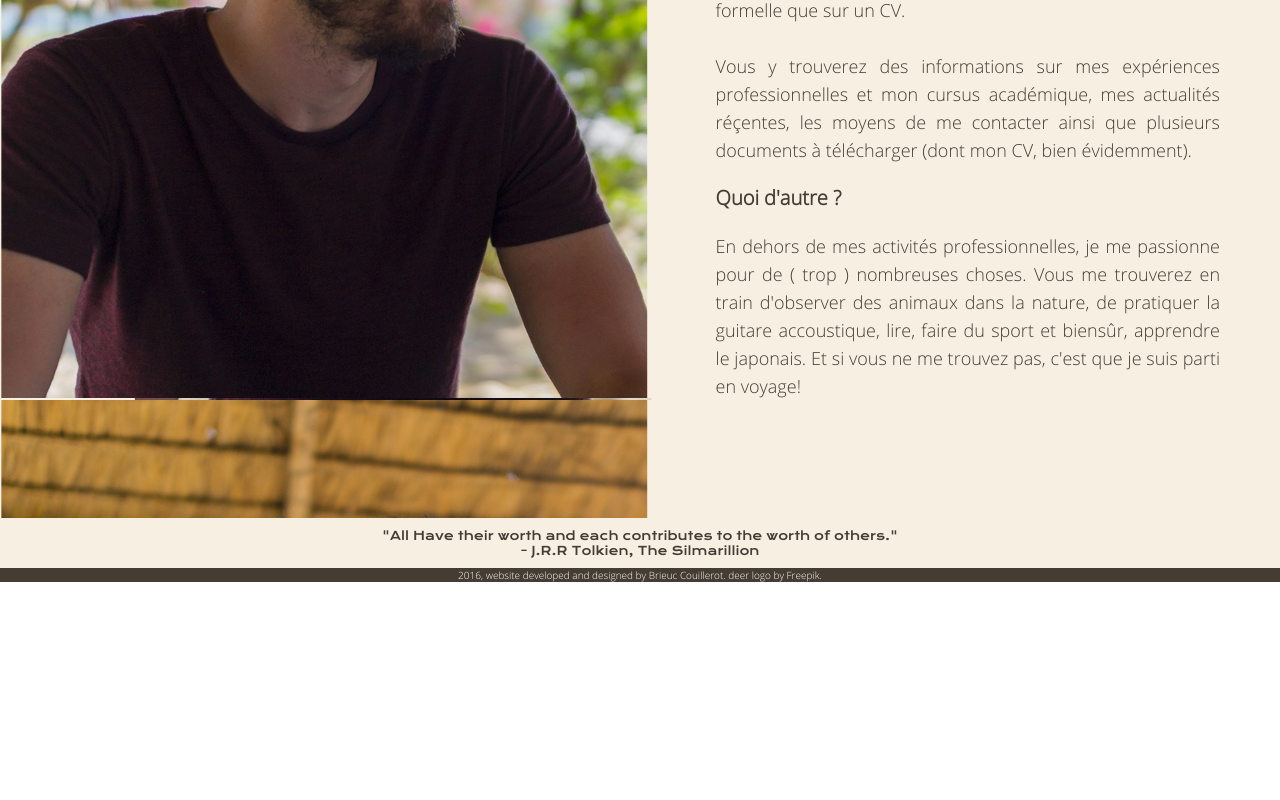
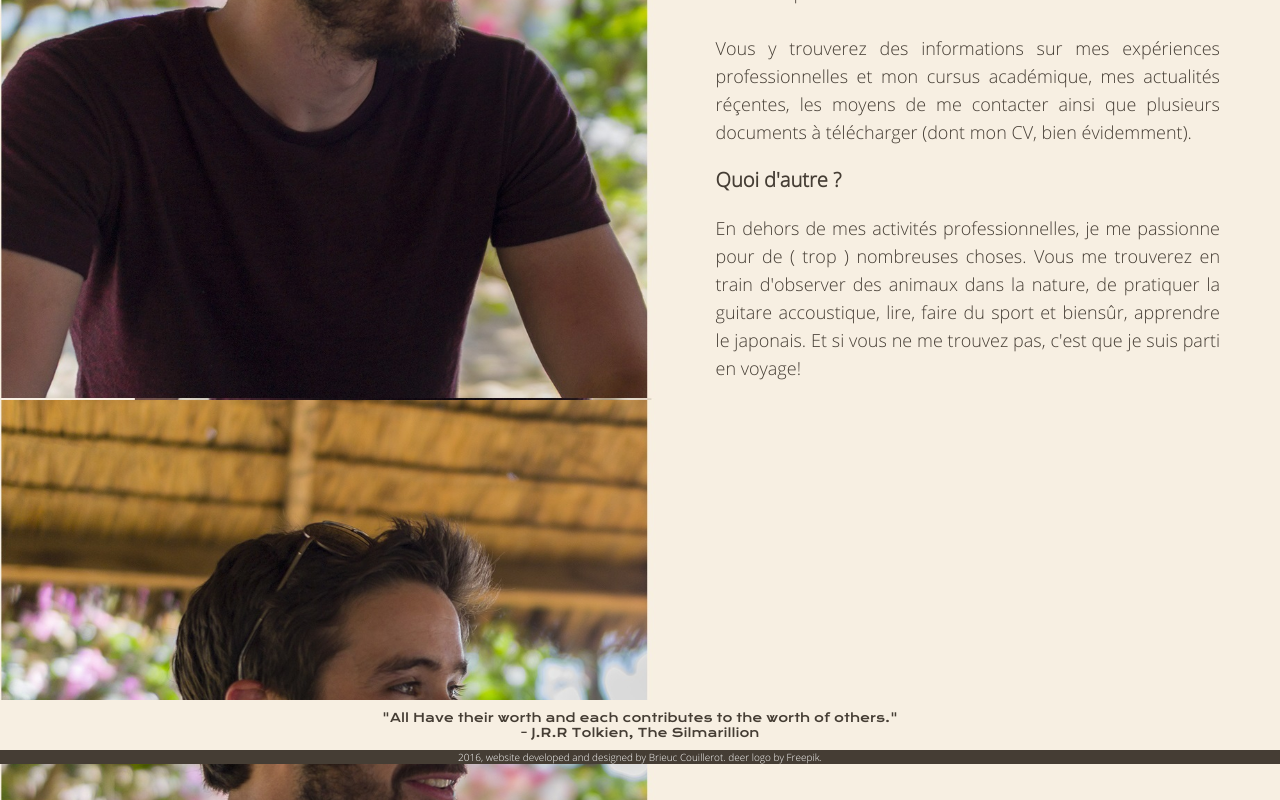
Before and after one commit to Cbrieuc/Cbrieuc.github.io, a plain HTML site: page index.html in a window 1280 px wide. Shown: the part 400-1200 px from the top of the page. Before the commit the page ends 982 px from the top, so only its background shows below. Drawn offline with nearby package versions, Linux system fonts and the light colour scheme.

Commit message:
test footer modif with wrapper

```diff
--- a/index.html
+++ b/index.html
@@ -9,7 +9,7 @@
 </head>
 
 <body>
-">
+<div id="wrapper">
 <!---
 <script type="text/javascript">
 $(document).ready(function() {
@@ -92,19 +92,20 @@ de pratiquer la guitare accoustique, lire, faire du sport et biens&ucirc;r, appr
 </div>
 
 
-</div>
+</div><!--#corps-->
 <!--fin du body artificiel pour fade tout sauf header quand page change-->
 <!--debut du footer-->
-<footer style="margin:0;">
+<div id="footer">
 <div style="width:100%; background-color:rgb(247,239,226);font-family:kor;color:rgb(69,61,52);text-align:center;font-size:12px;padding-top:10px;padding-bottom:10px;">
 "All Have their worth and each contributes to the worth of others."<br> - J.R.R Tolkien, The Silmarillion
 </div>
 <div style="width:100%; background-color:rgb(69,61,52);font-family:osl;color:white;font-size:10px;text-align:center;">
 2016, website developed and designed by Brieuc Couillerot. deer logo by Freepik.
 </div>
-</footer>
+</div><!---#footer-->
 <!--fin du footer-->
 
+</div><!---#wrapper-->
 </body>
 
 </html>
--- a/style_aboutme.css
+++ b/style_aboutme.css
@@ -152,6 +152,8 @@ body {
   background-size: 100%;
   background-attachment: fixed;
   margin:0px;
+  padding:0;
+height:100%;
 }
 
 #corps {
@@ -159,6 +161,7 @@ body {
     font-family:"osl";
     color:rgb(69,61,52);
     font-size: 18px;
+        	padding-bottom:300px;
 }
 
 div.contentblock {
@@ -209,6 +212,14 @@ div.desc {
 
 /* --------------Page Contact (fin)--------------- */
 
-footer{
+#footer {
+	width:100%;
+	height:100px;
+	position:absolute;
+	bottom:0;
+}
 
+#wrapper {
+	min-height:100%;
+	position:relative;
 }
```
